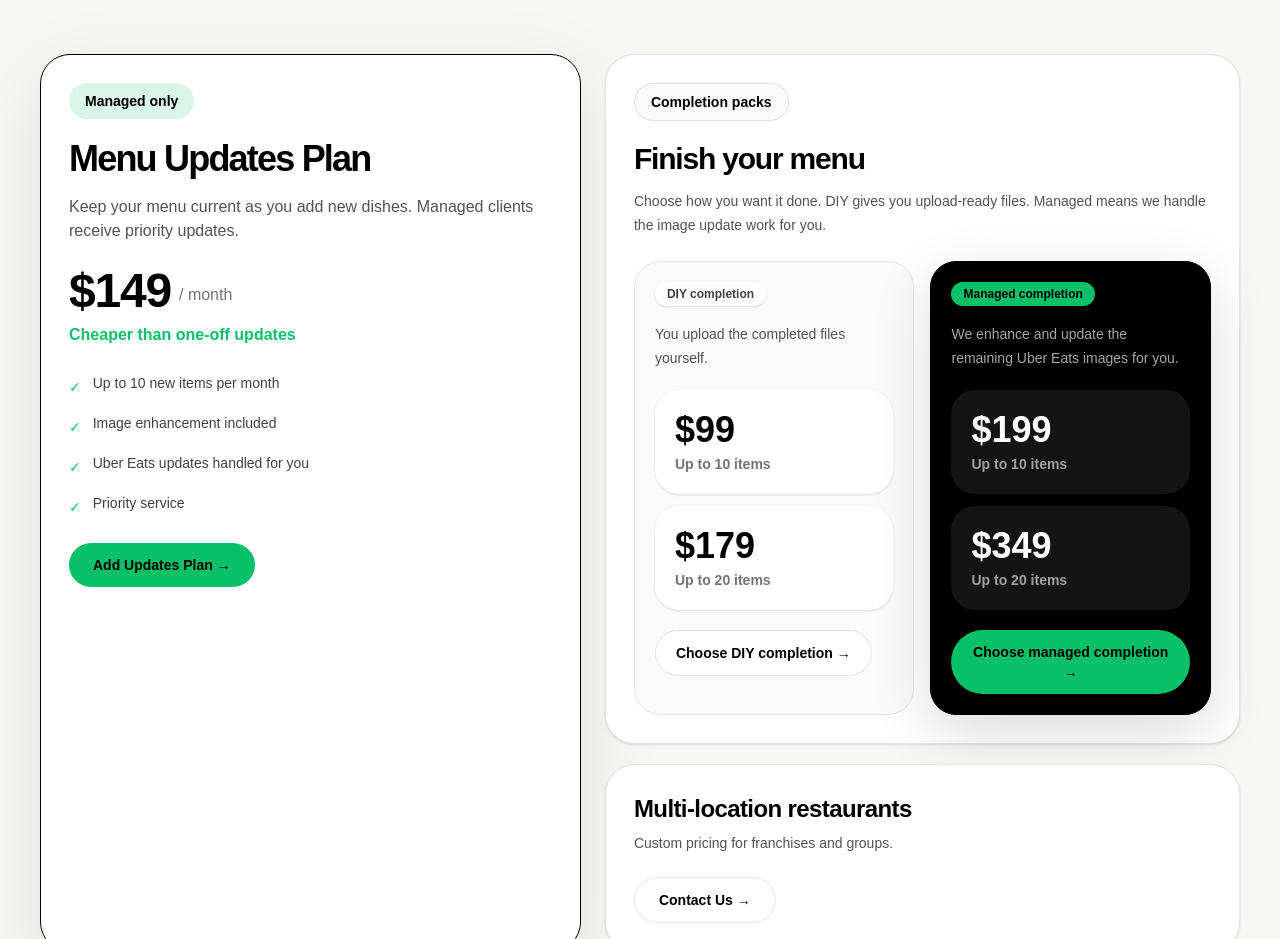
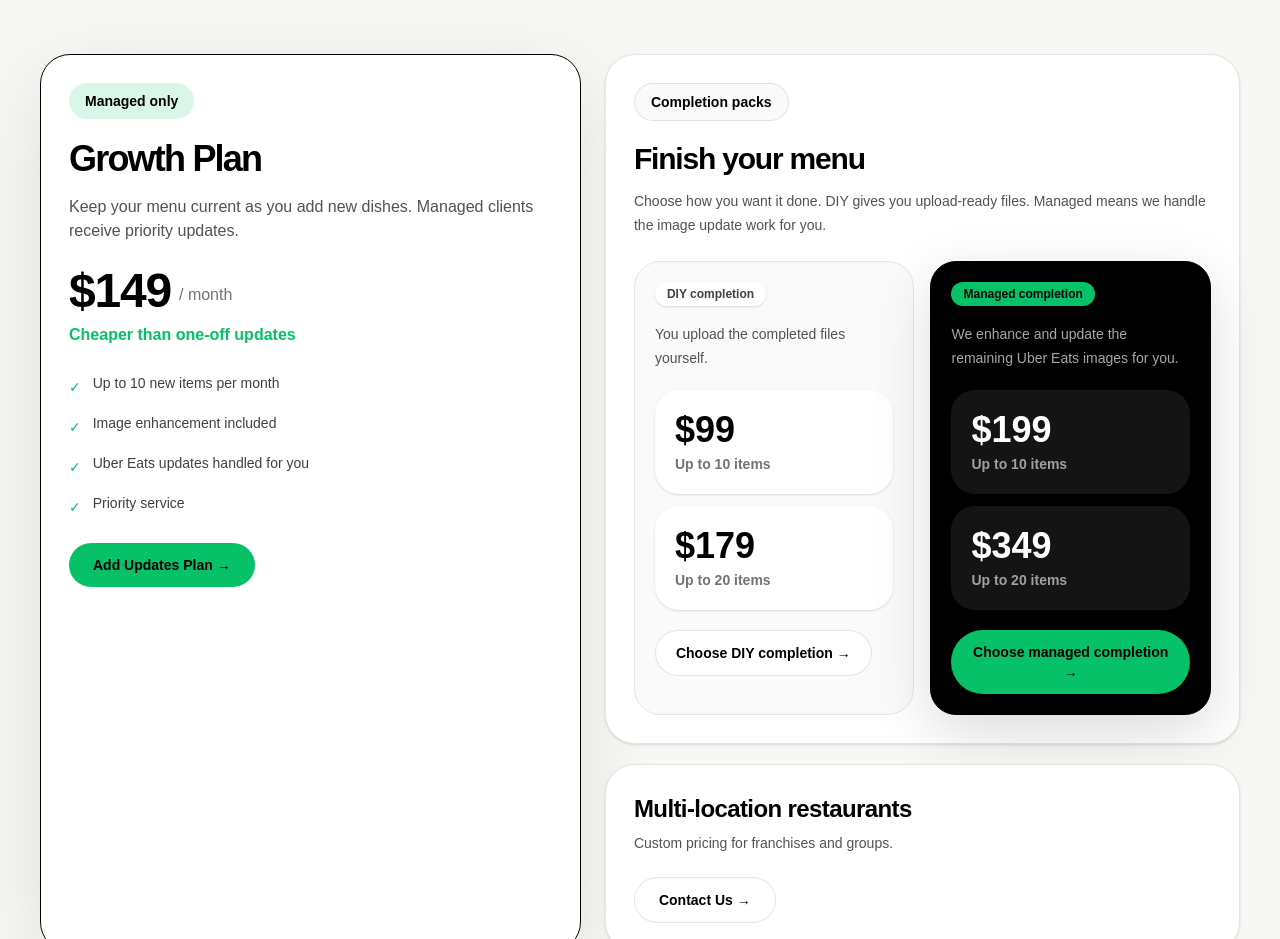
Before and after one commit to paulrodgerson40-blip/dpo-frontend, a Next.js app: page / in a window 1280 px wide. Shown: the part 4660-5599 px from the top of the page. Built offline with nearby package versions, Linux system fonts and the light colour scheme.

Commit message:
Update page.tsx

```diff
--- a/app/page.tsx
+++ b/app/page.tsx
@@ -537,7 +537,7 @@ export default function PremiumPricingPage() {
         <div className="grid gap-6 lg:grid-cols-[0.92fr_1.08fr]">
           <div className="rounded-[30px] border border-black bg-white p-7 shadow-[0_24px_80px_rgba(0,0,0,0.10)]">
             <div className="inline-flex rounded-full bg-[#06C167]/15 px-4 py-2 text-sm font-black">Managed only</div>
-            <h2 className="mt-5 text-4xl font-black tracking-[-0.05em]">Menu Updates Plan</h2>
+            <h2 className="mt-5 text-4xl font-black tracking-[-0.05em]">Growth Plan</h2>
             <p className="mt-4 text-neutral-600">Keep your menu current as you add new dishes. Managed clients receive priority updates.</p>
             <div className="mt-6 flex items-end gap-2">
               <span className="text-5xl font-black tracking-tight">$149</span>
```
